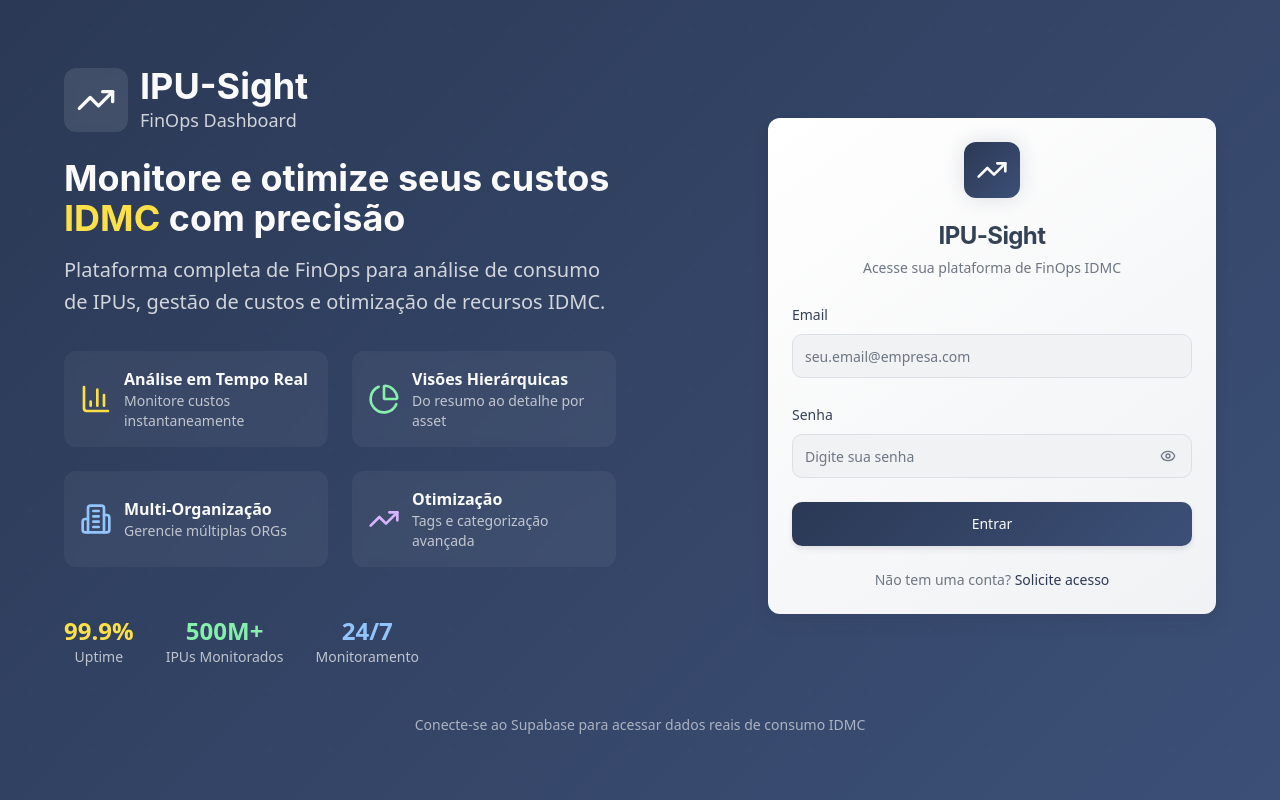
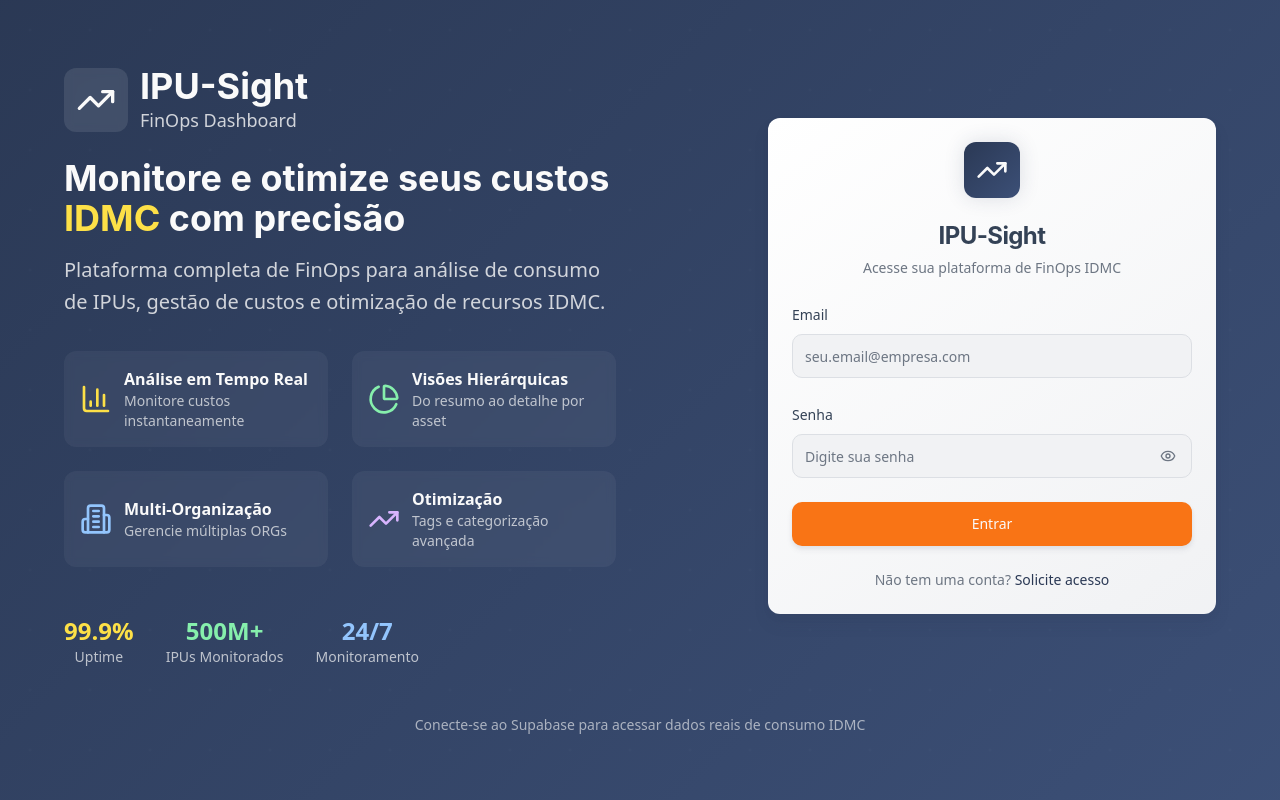
Before and after one commit to jefferson-ssantos/ipu-sight, a React (Vite) app: page / in a window 1280 px wide. Built offline with nearby package versions, Linux system fonts and the light colour scheme.

Commit message:
Atualizar cor do botão
Muda a cor do botão de login para #F97316.

```diff
--- a/src/components/auth/LoginForm.tsx
+++ b/src/components/auth/LoginForm.tsx
@@ -93,9 +93,9 @@ export function LoginForm() {
 
           <Button
             type="submit"
-            className="w-full h-11 bg-gradient-primary hover:bg-primary-dark
+            className="w-full h-11 bg-secondary hover:bg-secondary/90
                      shadow-medium hover:shadow-strong transition-all duration-300
-                     font-medium text-primary-foreground"
+                     font-medium text-secondary-foreground"
             disabled={isLoading}
           >
             {isLoading ? "Entrando..." : "Entrar"}
```
